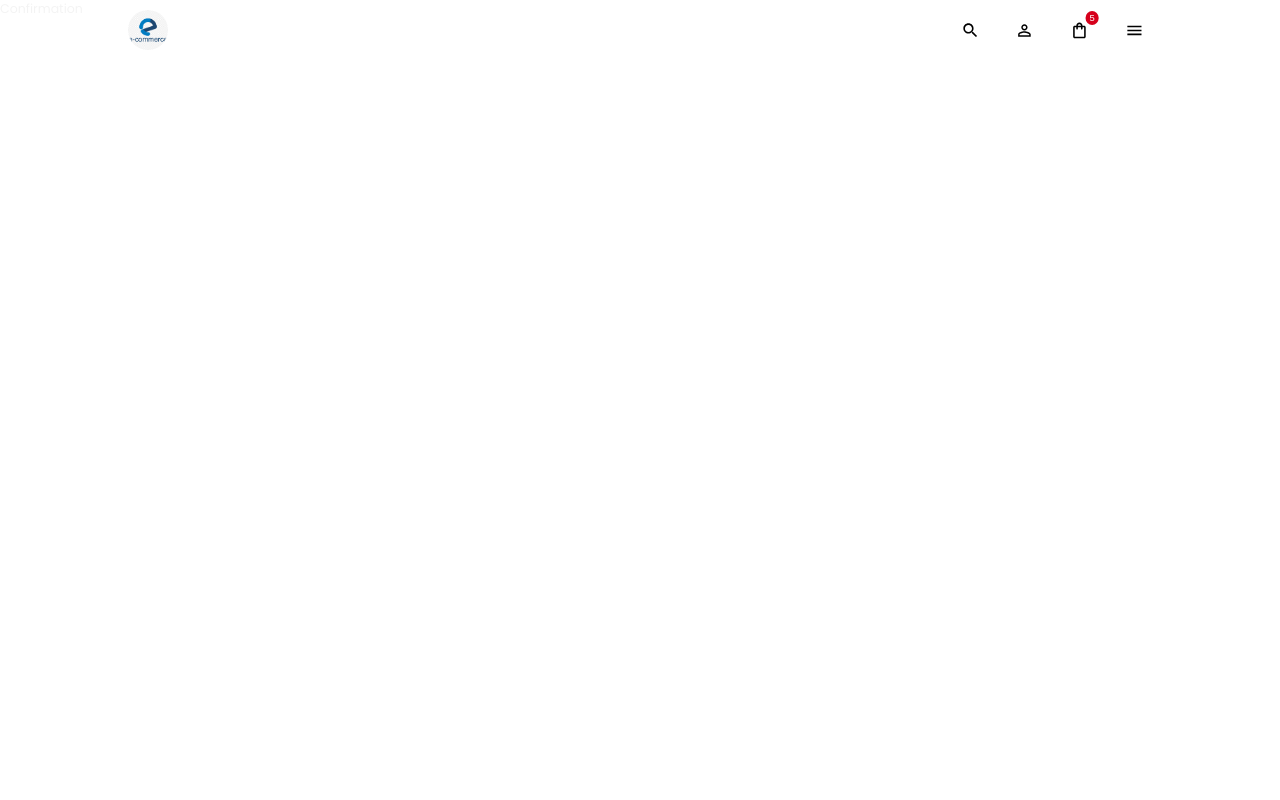
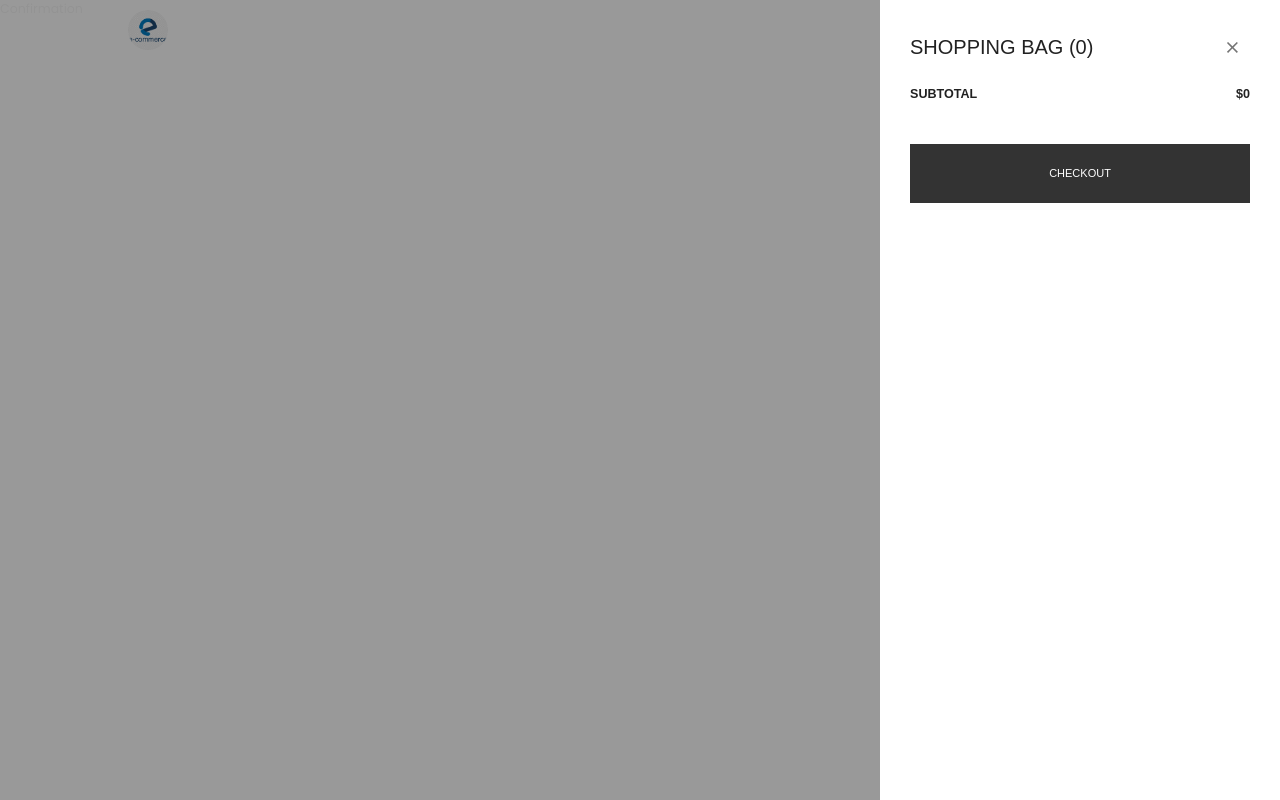
Before and after one commit to AnimeFlix007/E-commerce-frontend, a React (Create React App) app: page /checkout/success in a window 1280 px wide. Both pictures are taken after a click on the button 1079 px from the left and 30 px from the top of the page. Built offline with nearby package versions, Linux system fonts and the light colour scheme.

Commit message:
cart component  + e.stopPropagation()

```diff
--- a/src/App.js
+++ b/src/App.js
@@ -2,6 +2,7 @@
 import { BrowserRouter, Routes, Route, useLocation } from "react-router-dom";
 import CheckOut from "./scenes/checkout/CheckOut";
 import Confirmation from "./scenes/checkout/Confirmation";
+import CartMenu from "./scenes/global/CartMenu";
 import Navbar from "./scenes/global/Navbar";
 import Home from "./scenes/Home/Home";
 import ItemDetails from "./scenes/ItemDetails/ItemDetails";
@@ -25,6 +26,7 @@
           <Route path="/checkout" element={<CheckOut />} />
           <Route path="/checkout/success" element={<Confirmation />} />
         </Routes>
+        <CartMenu />
       </BrowserRouter>
     </div>
   );
--- a/src/context/cartSlice.js
+++ b/src/context/cartSlice.js
@@ -6,7 +6,7 @@
   items: [],
 };
 
-export const cartSlice = createSlice({
+const cartSlice = createSlice({
   name: "cart",
   initialState,
   reducers: {
@@ -16,7 +16,7 @@
     addToCart: (state, action) => {
       state.cart = [...state.cart, action.payload.item];
     },
-    removeToCart: (state, action) => {
+    removeFromCart: (state, action) => {
       state.cart = state.cart.filter((item) => {
         return item.id !== action.payload.id;
       });
@@ -44,7 +44,7 @@
 export const {
   setItem,
   addToCart,
-  removeToCart,
+  removeFromCart,
   increaseCount,
   decreaseCount,
   setIsCartOpen,
--- a/src/context/store.js
+++ b/src/context/store.js
@@ -1,10 +1,11 @@
 import { combineReducers, configureStore } from "@reduxjs/toolkit"
-import { cartSlice } from "./cartSlice"
+import cartSlice from "./cartSlice"
 
-const reducer = combineReducers({
+
+const reducers = combineReducers({
     cart: cartSlice
 })
 
 export const store = configureStore({
-    reducer: reducer
+    reducer: reducers
 })
--- a/src/index.js
+++ b/src/index.js
@@ -10,12 +10,10 @@
 
 const root = ReactDOM.createRoot(document.getElementById("root"));
 root.render(
-  <React.StrictMode>
   <Provider store={store}>
     <ThemeProvider theme={theme}>
       <CssBaseline />
       <App />
     </ThemeProvider>
   </Provider>
-  </React.StrictMode>
 );
--- /dev/null
+++ b/src/scenes/global/CartMenu.jsx
@@ -0,0 +1,154 @@
+import { Box, Button, Divider, IconButton, Typography } from "@mui/material";
+import { useSelector, useDispatch } from "react-redux";
+import CloseIcon from "@mui/icons-material/Close";
+import AddIcon from "@mui/icons-material/Add";
+import RemoveIcon from "@mui/icons-material/Remove";
+import styled from "@emotion/styled";
+import { shades } from "../../theme";
+import {
+  decreaseCount,
+  increaseCount,
+  removeFromCart,
+  setIsCartOpen,
+} from "../../context/cartSlice";
+import { useNavigate } from "react-router-dom";
+
+const FlexBox = styled(Box)`
+  display: flex;
+  justify-content: space-between;
+  align-items: center;
+`;
+
+const CartMenu = () => {
+  const navigate = useNavigate();
+  const dispatch = useDispatch();
+  const cart = useSelector((state) => state.cart.cart);
+  const isCartOpen = useSelector((state) => state.cart.isCartOpen);
+  console.log(isCartOpen);
+  const totalPrice = cart.reduce((total, item) => {
+    return total + item.count * item.attributes.price;
+  }, 0);
+
+  return (
+    // OVERLAY
+    <Box
+      display={isCartOpen ? "block" : "none"}
+      backgroundColor="rgba(0, 0, 0, 0.4)"
+      position="fixed"
+      zIndex={10}
+      width="100%"
+      height="100%"
+      left="0"
+      top="0"
+      overflow="auto"
+      onClick={() => dispatch(setIsCartOpen({}))}
+    >
+      {/* MODAL  */}
+      <Box
+        position="fixed"
+        right="0"
+        bottom="0"
+        width="max(400px, 30%)"
+        height="100%"
+        backgroundColor="white"
+        onClick={(e) => e.stopPropagation()}
+      >
+        <Box padding="30px" overflow="auto" height="100%">
+          {/* HEADER */}
+          <FlexBox mb="15px">
+            <Typography variant="h3">SHOPPING BAG ({cart.length})</Typography>
+            <IconButton onClick={() => dispatch(setIsCartOpen({}))}>
+              <CloseIcon />
+            </IconButton>
+          </FlexBox>
+
+          {/* CART LIST */}
+          <Box>
+            {cart.map((item) => (
+              <Box key={`${item.attributes.name}-${item.id}`}>
+                <FlexBox p="15px 0">
+                  <Box flex="1 1 40%">
+                    <img
+                      alt={item?.name}
+                      width="123px"
+                      height="164px"
+                      src={`http://localhost:2000${item?.attributes?.image?.data?.attributes?.formats?.medium?.url}`}
+                    />
+                  </Box>
+                  <Box flex="1 1 60%">
+                    <FlexBox mb="5px">
+                      <Typography fontWeight="bold">
+                        {item.attributes.name}
+                      </Typography>
+                      <IconButton
+                        onClick={() =>
+                          dispatch(removeFromCart({ id: item.id }))
+                        }
+                      >
+                        <CloseIcon />
+                      </IconButton>
+                    </FlexBox>
+                    <Typography>{item.attributes.shortDescription}</Typography>
+                    <FlexBox m="15px 0">
+                      <Box
+                        display="flex"
+                        alignItems="center"
+                        border={`1.5px solid ${shades.neutral[500]}`}
+                      >
+                        <IconButton
+                          onClick={() =>
+                            dispatch(decreaseCount({ id: item.id }))
+                          }
+                        >
+                          <RemoveIcon />
+                        </IconButton>
+                        <Typography>{item.count}</Typography>
+                        <IconButton
+                          onClick={() =>
+                            dispatch(increaseCount({ id: item.id }))
+                          }
+                        >
+                          <AddIcon />
+                        </IconButton>
+                      </Box>
+                      <Typography fontWeight="bold">
+                        ${item.attributes.price}
+                      </Typography>
+                    </FlexBox>
+                  </Box>
+                </FlexBox>
+                <Divider />
+              </Box>
+            ))}
+          </Box>
+
+          {/* ACTIONS */}
+          <Box m="20px 0">
+            <FlexBox m="20px 0">
+              <Typography fontWeight="bold">SUBTOTAL</Typography>
+              <Typography fontWeight="bold">${totalPrice}</Typography>
+            </FlexBox>
+            <Button
+              sx={{
+                backgroundColor: shades.primary[400],
+                color: "white",
+                borderRadius: 0,
+                minWidth: "100%",
+                padding: "20px 40px",
+                m: "20px 0",
+              }}
+              onClick={() => {
+                navigate("/checkout");
+                dispatch(setIsCartOpen({}));
+              }}
+            >
+              CHECKOUT
+            </Button>
+          </Box>
+        </Box>
+      </Box>
+    </Box>
+  );
+};
+
+export default CartMenu;
--- a/src/scenes/global/Navbar.jsx
+++ b/src/scenes/global/Navbar.jsx
@@ -8,11 +8,12 @@
 } from "@mui/icons-material";
 import { useNavigate } from "react-router-dom";
 import { shades } from "../../theme";
+import { setIsCartOpen } from "../../context/cartSlice";
 
 function Navbar() {
   const navigate = useNavigate();
   const dispatch = useDispatch();
-  // const cart = useSelector((state) => state.cart.cart);
+  const { cart } = useSelector((store) => store.cart);
 
   return (
     <Box
@@ -54,9 +55,9 @@
             <PersonOutline />
           </IconButton>
           <Badge
-            badgeContent={5}
+            badgeContent={cart?.length}
             color="secondary"
-            // invisible={cart.length === 0}
+            invisible={cart?.length === 0}
             sx={{
               "& .MuiBadge-badge": {
                 right: 5,
@@ -68,7 +69,7 @@
             }}
           >
             <IconButton
-              // onClick={() => dispatch(setIsCartOpen({}))}
+              onClick={() => dispatch(setIsCartOpen({}))}
               sx={{ color: "black" }}
             >
               <ShoppingBagOutlined />
```
Also changed, not shown: src/Client.js (added), 1 other file (tests, documents, lock files or other folders). Lines whose indentation alone changed are shown as unchanged.
